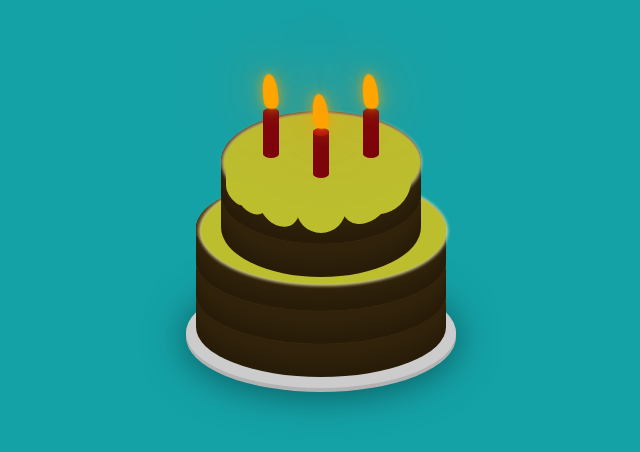
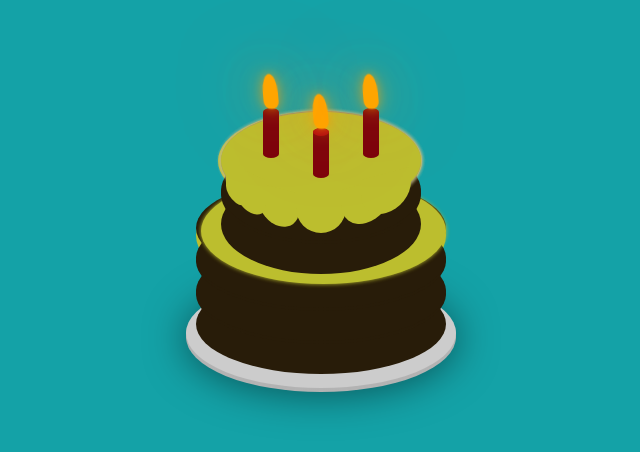
Before and after one commit to mlkvr/Hundred-days-of-Websites, a plain HTML site: page Day8/cake.html in a window 1280 px wide. Shown: the part 152-604 px from the top of the page, without its empty margins (319-959 px from the left). Drawn offline with Linux system fonts and the light colour scheme.

Commit message:
day8-finish

```diff
--- a/Day8/style.css
+++ b/Day8/style.css
@@ -32,8 +32,8 @@ body {
     width: 250px;
     height: 100px;
     border-radius: 50%;
-    background-color: #553c13;
-    box-shadow: 0 0px 0px #6a4b18, 0 1px 0px #33240b, 0 1px 0px #32230b, 0 1px 0px #31230b, 0 10px 0px #30220b, 0 12px 0px #2f220b, 0 14px 0px #2f210a, 0 16px 0px #2e200a, 0 18px 0px #2d200a, 0 20px 0px #2c1f0a, 0 22px 0px #2b1f0a, 0 24px 0px #2a1e09, 0 26px 0px #2a1d09, 0 28px 0px #291d09, 0 33px 0px #281c09;
+    background-color: #281c09;
+    box-shadow: 0 0px 0px #281c09, 0 30px 0px #281c09;
 }
 .layer-top {
     top: 0px;
@@ -58,7 +58,7 @@ body {
     z-index: 1;
 }
 .icing-first {
-    left: 5px;
+
     background-color: #bcbe2e;
     width: 250px;
     height: 115px;
@@ -73,15 +73,15 @@ body {
     bottom: 9px;
     left: 5px;
     background-color: #bcbe2e;
-    box-shadow: 0 0 4px #bcbe2e, 0 0 4px #f6efe3, 0 0 4px #f6efe3;
+    box-shadow: 0 0 4px #bcbe2e;
     border-radius: 50%;
     z-index: 0;
 }
 .icing {
-    top: -65px;
-    left: 25px;
+    top: -67px;
+    left: 22px;
     background-color: #bcbe2e;
-    width: 200px;
+    width: 204px;
     height: 100px;
     border-radius: 50%;
 
```
